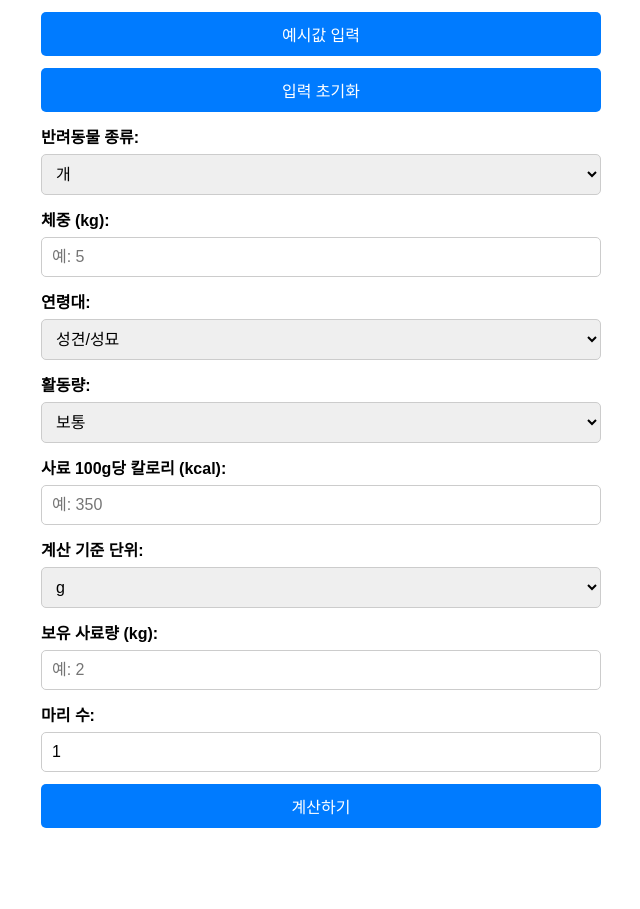
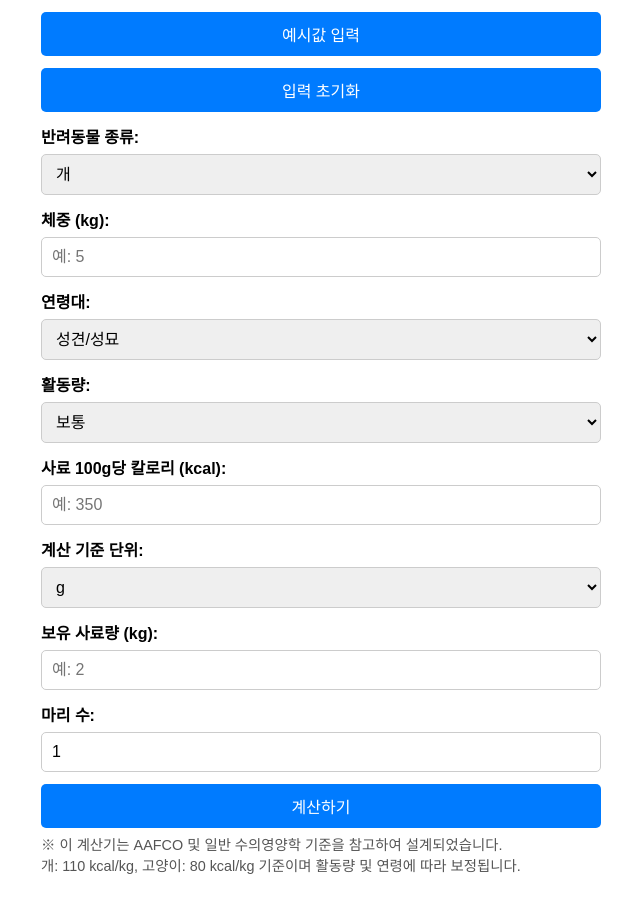
Before and after one commit to Blueknot-s/pet-food-calculator, a plain HTML site: page index.html in a window 1280 px wide. Shown: the part 95-1004 px from the top of the page, without its empty margins (319-959 px from the left). Before the commit the page ends 943 px from the top, so only its background shows below. Drawn offline with Linux system fonts and the light colour scheme.

Commit message:
Update index.html

```diff
--- a/index.html
+++ b/index.html
@@ -93,6 +93,7 @@
   <button onclick="calculate()">계산하기</button>
 
   <div class="result" id="result" style="display:none"></div>
+  <p class="note">※ 이 계산기는 AAFCO 및 일반 수의영양학 기준을 참고하여 설계되었습니다. <br>개: 110 kcal/kg, 고양이: 80 kcal/kg 기준이며 활동량 및 연령에 따라 보정됩니다.</p>
   <button class="copy-btn" onclick="copyResult()" style="display:none">결과 복사</button>
 
   <script>
```
